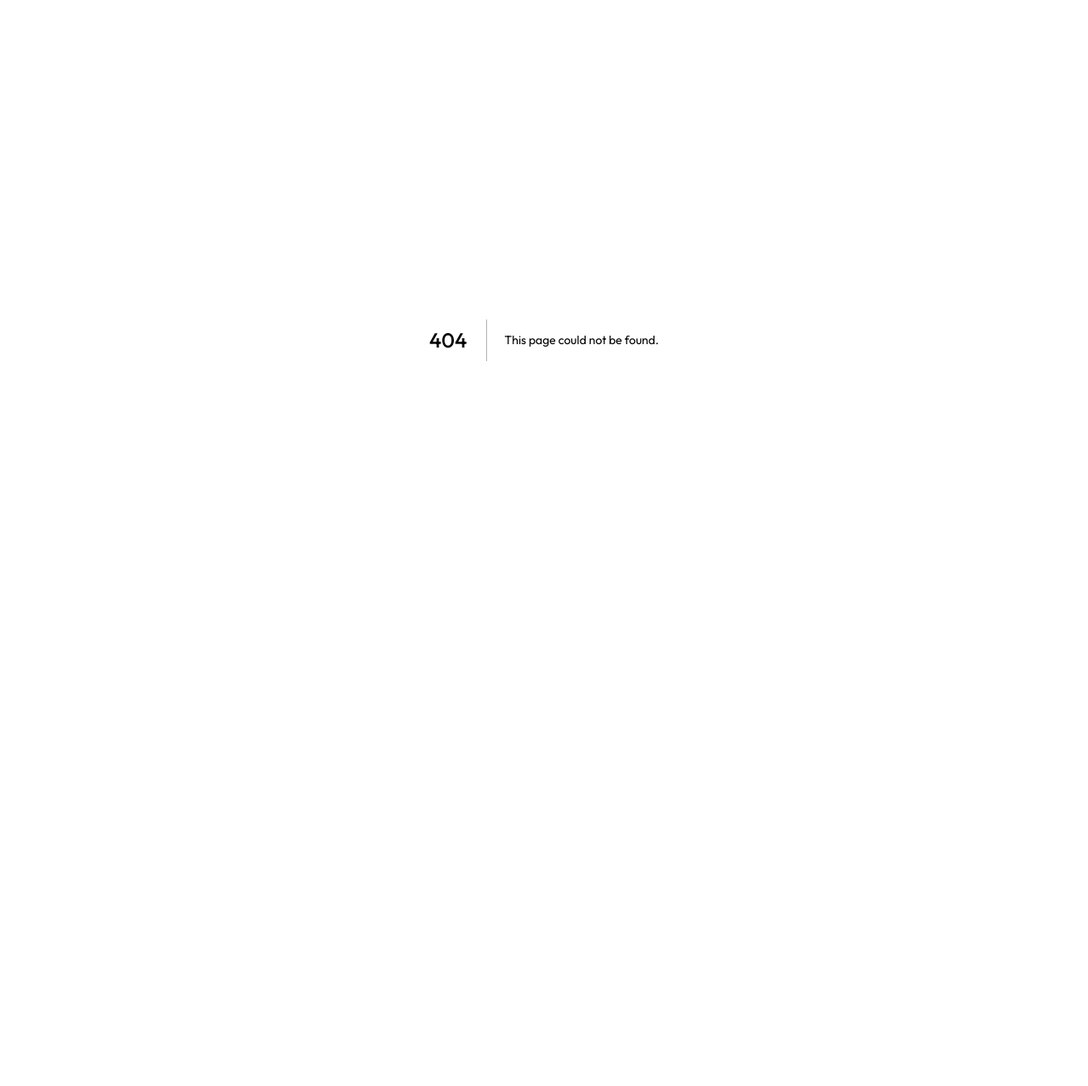
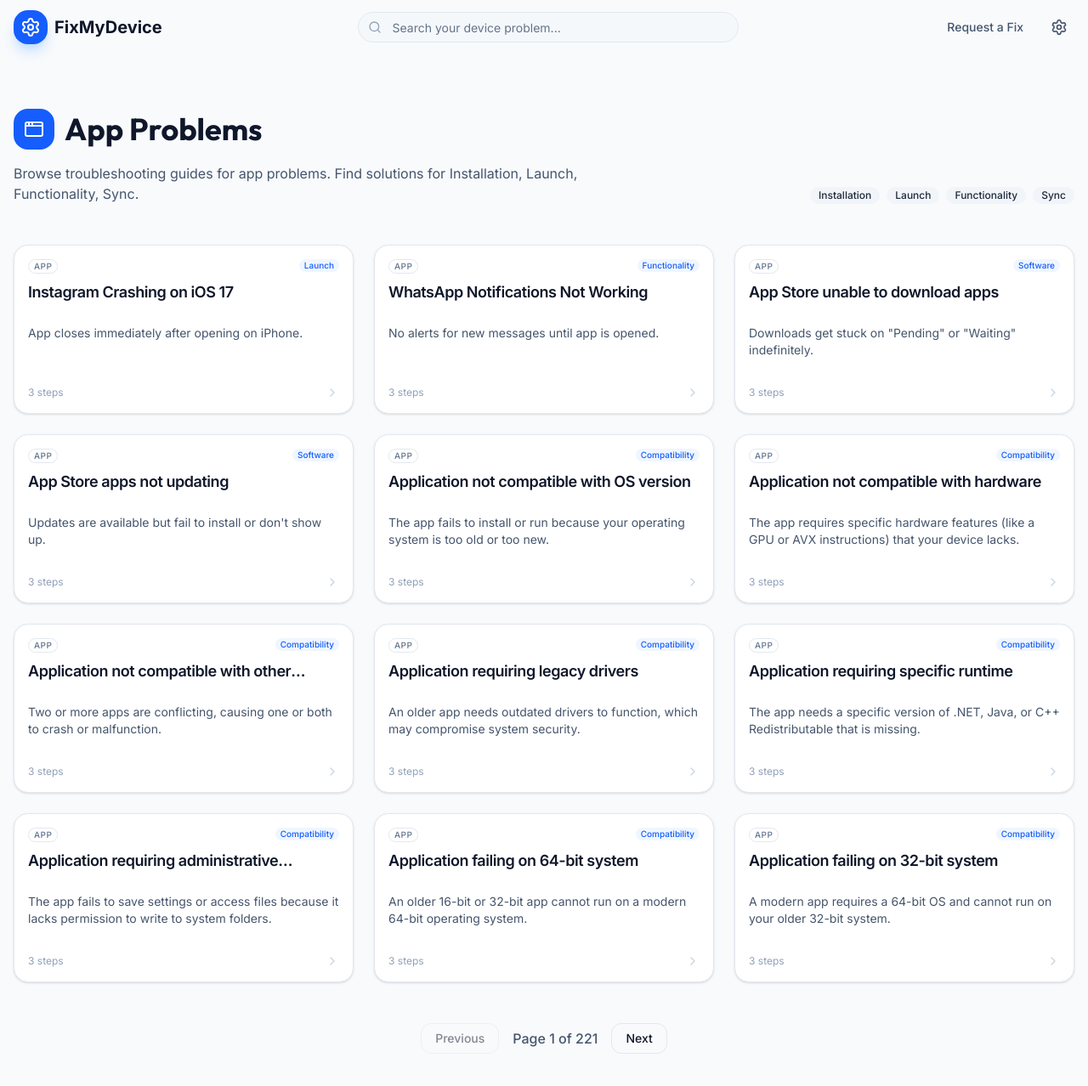
Before and after one commit to roxvoices/Fixing, a Next.js app: page /category/app-problems in a window 1280 px wide. Before the commit this address had no page. Shown: the top 1278 px of the page at 85% size. Before the commit the page ends 800 px from the top, so only its background shows below. Built offline with nearby package versions, Linux system fonts and the light colour scheme.

Commit message:
Add files via upload

```diff
--- /dev/null
+++ b/app/category/[slug]/page.tsx
@@ -0,0 +1,113 @@
+import { notFound } from 'next/navigation'
+import type { Metadata } from 'next'
+import { Info } from 'lucide-react'
+import { Badge } from '@/components/ui/badge'
+import Navbar from '@/components/Navbar'
+import Footer from '@/components/Footer'
+import ProblemCard from '@/components/ProblemCard'
+import CategoryIcon from '@/components/CategoryIcon'
+import CategoryPagination from '@/components/CategoryPagination'
+import { ALL_PROBLEMS, CATEGORIES } from '@/lib/allProblems'
+
+export const dynamicParams = false
+
+export async function generateStaticParams() {
+  return CATEGORIES.map((cat) => ({ slug: cat.slug }))
+}
+
+export async function generateMetadata({
+  params,
+}: {
+  params: Promise<{ slug: string }>
+}): Promise<Metadata> {
+  const { slug } = await params
+  const category = CATEGORIES.find((c) => c.slug === slug)
+  if (!category) return {}
+  return {
+    title: `${category.name} — Troubleshooting Guides`,
+    description: `Browse ${category.name} troubleshooting guides. Fix issues with ${category.subcategories.join(', ')}.`,
+    alternates: {
+      canonical: `https://fixmydevice.vercel.app/category/${category.slug}`,
+    },
+  }
+}
+
+export default async function CategoryPage({
+  params,
+  searchParams,
+}: {
+  params: Promise<{ slug: string }>
+  searchParams: Promise<{ page?: string }>
+}) {
+  const { slug } = await params
+  const { page: pageParam } = await searchParams
+
+  const category = CATEGORIES.find((c) => c.slug === slug)
+  if (!category) notFound()
+
+  const categoryProblems = ALL_PROBLEMS.filter((p) => p.category === category.id)
+
+  const itemsPerPage = 12
+  const currentPage = Math.max(1, parseInt(pageParam ?? '1', 10))
+  const totalPages = Math.ceil(categoryProblems.length / itemsPerPage)
+  const paginatedProblems = categoryProblems.slice(
+    (currentPage - 1) * itemsPerPage,
+    currentPage * itemsPerPage
+  )
+
+  return (
+    <div className="min-h-screen flex flex-col">
+      <Navbar />
+      <main className="flex-1">
+        <div className="pt-32 pb-12 px-4 max-w-7xl mx-auto">
+          <div className="flex flex-col md:flex-row md:items-end justify-between gap-4 mb-12">
+            <div>
+              <div className="flex items-center gap-3 mb-4">
+                <div className="w-12 h-12 rounded-xl bg-blue-600 flex items-center justify-center text-white">
+                  <CategoryIcon name={category.icon} className="w-6 h-6" />
+                </div>
+                <h1 className="text-4xl font-bold text-slate-900">{category.name}</h1>
+              </div>
+              <p className="text-slate-600 max-w-2xl">
+                Browse troubleshooting guides for {category.name.toLowerCase()}.
+                Find solutions for {category.subcategories.join(', ')}.
+              </p>
+            </div>
+            <div className="flex gap-2 overflow-x-auto pb-2 md:pb-0">
+              {category.subcategories.map((sub) => (
+                <Badge
+                  key={sub}
+                  variant="secondary"
+                  className="whitespace-nowrap cursor-pointer hover:bg-slate-200"
+                >
+                  {sub}
+                </Badge>
+              ))}
+            </div>
+          </div>
+
+          <div className="grid grid-cols-1 md:grid-cols-3 gap-6 mb-12">
+            {paginatedProblems.length > 0 ? (
+              paginatedProblems.map((problem) => (
+                <ProblemCard key={problem.id} problem={problem} />
+              ))
+            ) : (
+              <div className="col-span-full py-20 text-center bg-slate-100 rounded-3xl border-2 border-dashed border-slate-200">
+                <Info className="w-12 h-12 text-slate-300 mx-auto mb-4" />
+                <h3 className="text-lg font-semibold text-slate-900">No guides yet</h3>
+                <p className="text-slate-500">
+                  We&apos;re working on adding more guides for this category.
+                </p>
+              </div>
+            )}
+          </div>
+
+          {totalPages > 1 && (
+            <CategoryPagination currentPage={currentPage} totalPages={totalPages} slug={slug} />
+          )}
+        </div>
+      </main>
+      <Footer />
+    </div>
+  )
+}
```
